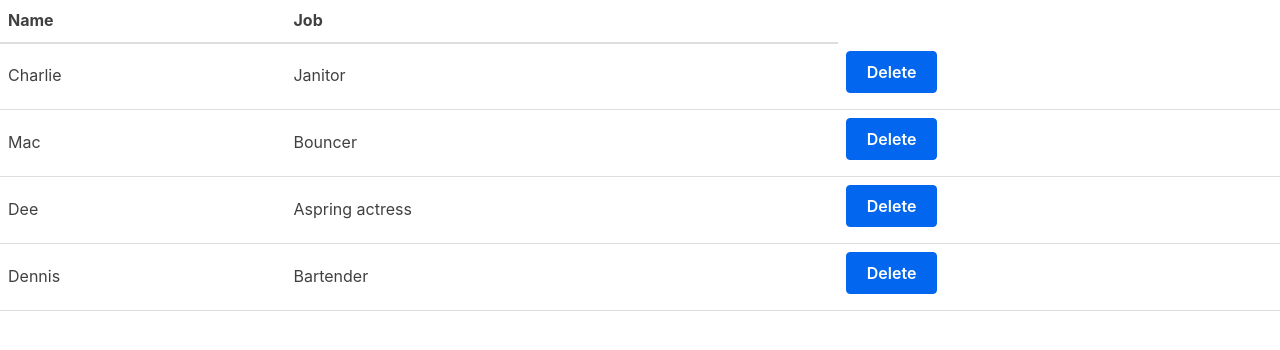
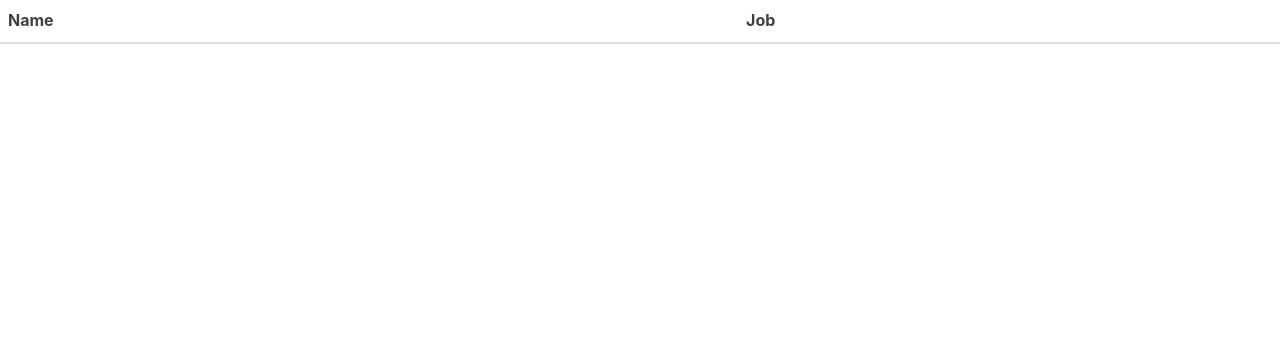
Before and after one commit to daseulll/react-basic, a React (Create React App) app: page / in a window 1280 px wide. Shown: the top 350 px of the page. Built offline with nearby package versions, Linux system fonts and the light colour scheme.

Commit message:
Initialize state.characters

```diff
--- a/src/App.js
+++ b/src/App.js
@@ -3,24 +3,7 @@ import Table from "./Table";
 
 class App extends Component {
   state = {
-    characters: [
-      {
-        name: "Charlie",
-        job: "Janitor",
-      },
-      {
-        name: "Mac",
-        job: "Bouncer",
-      },
-      {
-        name: "Dee",
-        job: "Aspring actress",
-      },
-      {
-        name: "Dennis",
-        job: "Bartender",
-      },
-    ],
+    characters: [],
   };
   removeCharacter = (index) => {
     const { characters } = this.state;
```
